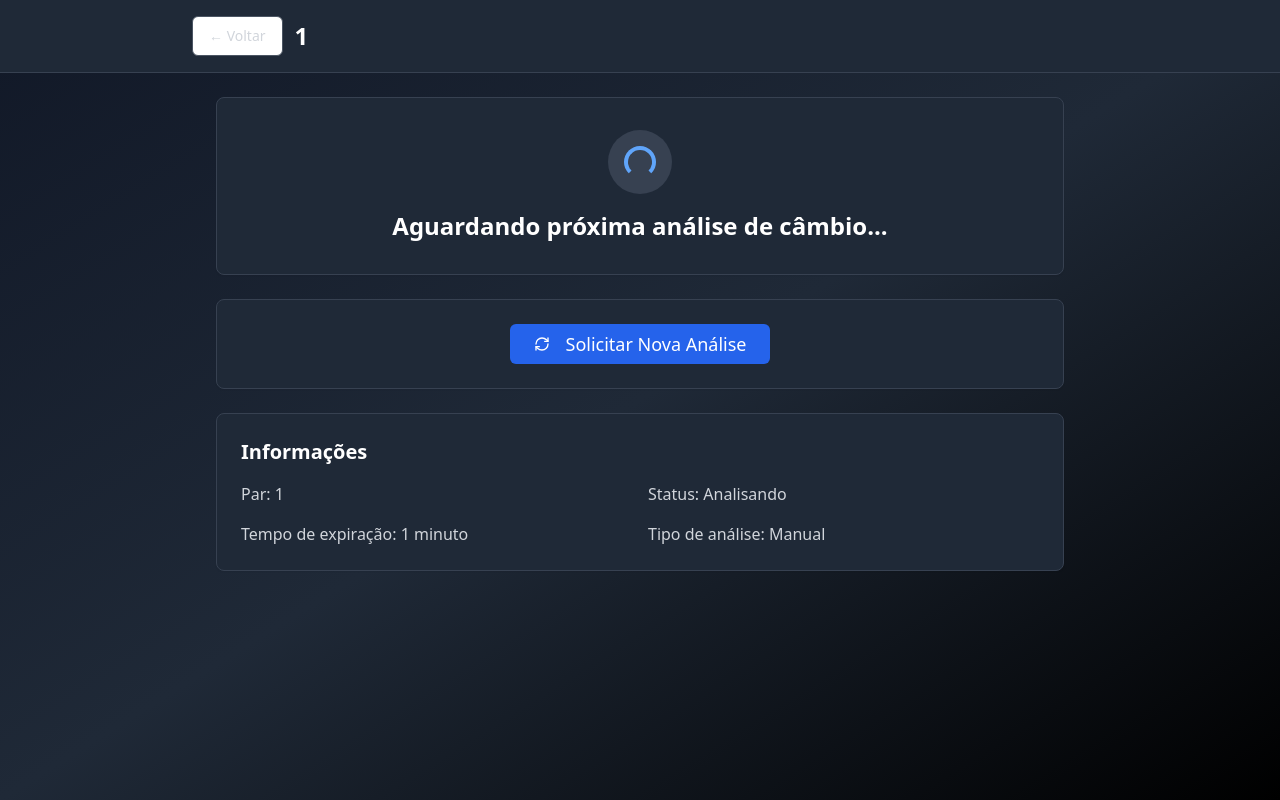
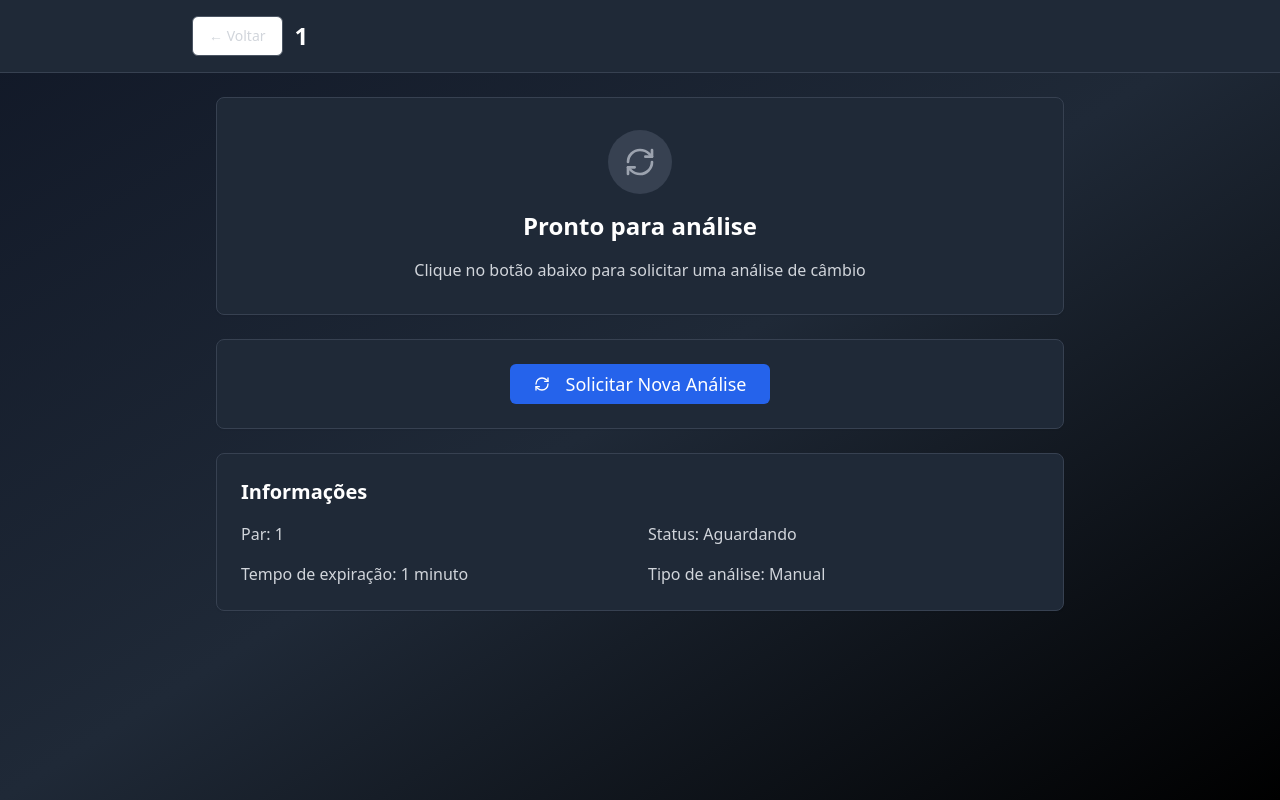
Before and after one commit to joaovmleal1/market-pulse-trading, a React (Vite) app: page /trading/1 in a window 1280 px wide. Built offline with nearby package versions, Linux system fonts and the light colour scheme; sample sign-in values are in the browser's storage.

Commit message:
Refactor: Load analysis on user request
Only load the analysis after it is requested by the user.

```diff
--- a/src/pages/TradingPair.tsx
+++ b/src/pages/TradingPair.tsx
@@ -11,7 +11,7 @@ const TradingPair = () => {
   const { pair } = useParams<{ pair: string }>();
   const navigate = useNavigate();
   const [signal, setSignal] = useState<Signal>(null);
-  const [isWaiting, setIsWaiting] = useState(true);
+  const [isWaiting, setIsWaiting] = useState(false);
   const [isAnalyzing, setIsAnalyzing] = useState(false);
 
   const displayPair = pair?.replace('-', '/') || '';
@@ -57,13 +57,25 @@ const TradingPair = () => {
           {/* Status Card */}
           <Card className="bg-gray-800 border-gray-700">
             <CardContent className="p-8 text-center">
-              {isWaiting ? (
+              {!isWaiting && !signal ? (
+                <div className="space-y-4">
+                  <div className="w-16 h-16 mx-auto bg-gray-700 rounded-full flex items-center justify-center">
+                    <RefreshCw className="w-8 h-8 text-gray-400" />
+                  </div>
+                  <h2 className="text-2xl font-bold text-white">
+                    Pronto para análise
+                  </h2>
+                  <p className="text-gray-300">
+                    Clique no botão abaixo para solicitar uma análise de câmbio
+                  </p>
+                </div>
+              ) : isWaiting ? (
                 <div className="space-y-4">
                   <div className="w-16 h-16 mx-auto bg-gray-700 rounded-full flex items-center justify-center">
                     <div className="w-8 h-8 border-4 border-blue-400 border-t-transparent rounded-full animate-spin"></div>
                   </div>
                   <h2 className="text-2xl font-bold text-white">
-                    {isAnalyzing ? 'Analisando câmbio...' : 'Aguardando próxima análise de câmbio...'}
+                    Analisando câmbio...
                   </h2>
                 </div>
               ) : (
@@ -121,7 +133,7 @@ const TradingPair = () => {
                   <span className="font-medium">Par:</span> {displayPair}
                 </div>
                 <div>
-                  <span className="font-medium">Status:</span> {isWaiting ? 'Analisando' : 'Sinal Ativo'}
+                  <span className="font-medium">Status:</span> {isWaiting ? 'Analisando' : signal ? 'Sinal Ativo' : 'Aguardando'}
                 </div>
                 <div>
                   <span className="font-medium">Tempo de expiração:</span> 1 minuto
```
